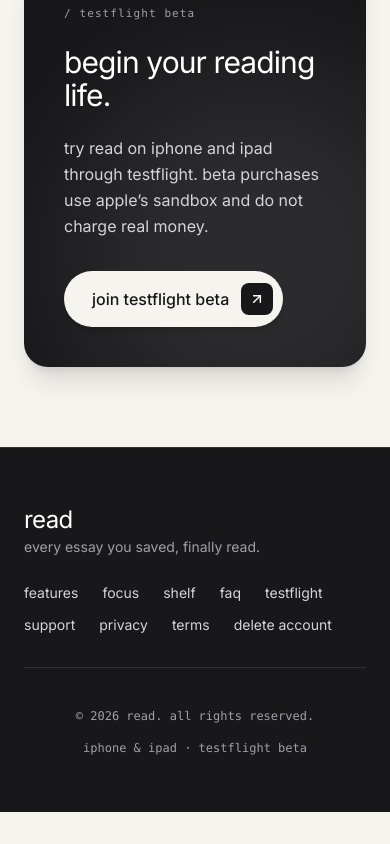
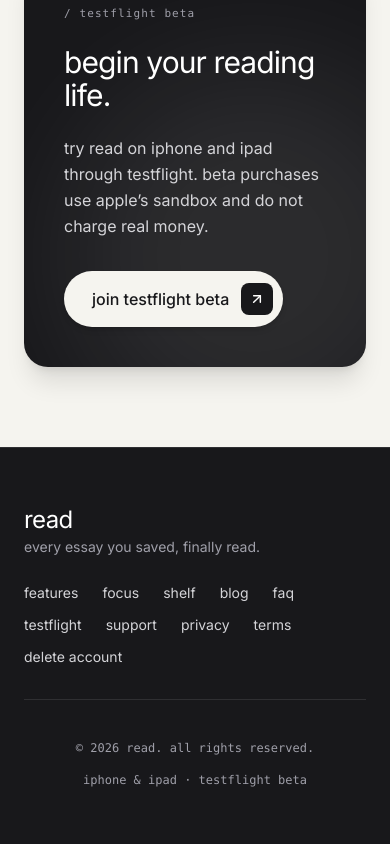
Before and after one commit to notcodesid/read-web, a Next.js app: page / in a window 390 px wide. Shown: the part 6206-7050 px from the top of the page. Before the commit the page ends 7018 px from the top, so only its background shows below. Built offline with nearby package versions, Linux system fonts and the light colour scheme.

Commit message:
fix footer header navigation

```diff
--- a/components/Footer.tsx
+++ b/components/Footer.tsx
@@ -8,6 +8,7 @@
     { label: "Features", href: "/#features" },
     { label: "Focus", href: "/#focus" },
     { label: "Shelf", href: "/#shelf" },
+    { label: "Blog", href: "/blog" },
     { label: "FAQ", href: "/#faq" },
     { label: "TestFlight", href: "https://testflight.apple.com/join/cmbsq8e5", external: true },
     { label: "Support", href: "/support" },
@@ -35,16 +36,27 @@
 
           {/* Nav & Social Links */}
           <nav aria-label="footer" className="flex flex-wrap items-center gap-x-6 gap-y-3 text-sm text-zinc-300">
-            {links.map((link) => (
+            {links.map((link) =>
+              link.external ? (
                 <a
                   key={link.label}
                   href={link.href}
-                {...(link.external ? { target: "_blank", rel: "noreferrer" } : {})}
+                  target="_blank"
+                  rel="noopener noreferrer"
                   className="hover:text-white transition-colors"
                 >
                   {link.label}
                 </a>
-            ))}
+              ) : (
+                <Link
+                  key={link.label}
+                  href={link.href}
+                  className="hover:text-white transition-colors"
+                >
+                  {link.label}
+                </Link>
+              )
+            )}
           </nav>
         </div>
 
--- a/components/Header.tsx
+++ b/components/Header.tsx
@@ -14,6 +14,7 @@
   { label: "Features", href: "/#features" },
   { label: "Focus", href: "/#focus" },
   { label: "Shelf", href: "/#shelf" },
+  { label: "Blog", href: "/blog" },
   { label: "FAQ", href: "/#faq" },
 ];
 
@@ -37,7 +38,7 @@
         </Link>
 
         {/* Desktop Navigation Links */}
-        <nav className="hidden md:flex items-center gap-7">
+        <nav aria-label="primary" className="hidden md:flex items-center gap-7">
           {navItems.map((item) => (
             <Link
               key={item.label}
@@ -56,12 +57,12 @@
             <a
               href="https://testflight.apple.com/join/cmbsq8e5"
               target="_blank"
-              rel="noreferrer"
+              rel="noopener noreferrer"
               className="group flex items-center gap-2.5 bg-[#f5f4ef] hover:bg-white text-[#111b14] pl-4 pr-1.5 py-1.5 rounded-full text-[13.5px] font-medium transition-all duration-200 shadow-sm"
             >
               <span>Get early access</span>
               <span className="w-7 h-7 rounded-[8px] bg-[#18181b] group-hover:bg-black text-white flex items-center justify-center transition-colors">
-                <ArrowUpRight className="w-3.5 h-3.5 stroke-[2.2] group-hover:translate-x-0.5 group-hover:-translate-y-0.5 transition-transform" />
+                <ArrowUpRight aria-hidden="true" className="w-3.5 h-3.5 stroke-[2.2] group-hover:translate-x-0.5 group-hover:-translate-y-0.5 transition-transform" />
               </span>
             </a>
           </motion.div>
@@ -75,9 +76,9 @@
             aria-controls="mobile-navigation"
           >
             {mobileMenuOpen ? (
-              <X className="w-4 h-4" />
+              <X aria-hidden="true" className="w-4 h-4" />
             ) : (
-              <Menu className="w-4 h-4" />
+              <Menu aria-hidden="true" className="w-4 h-4" />
             )}
           </button>
         </div>
```
Lines whose indentation alone changed are shown as unchanged.
